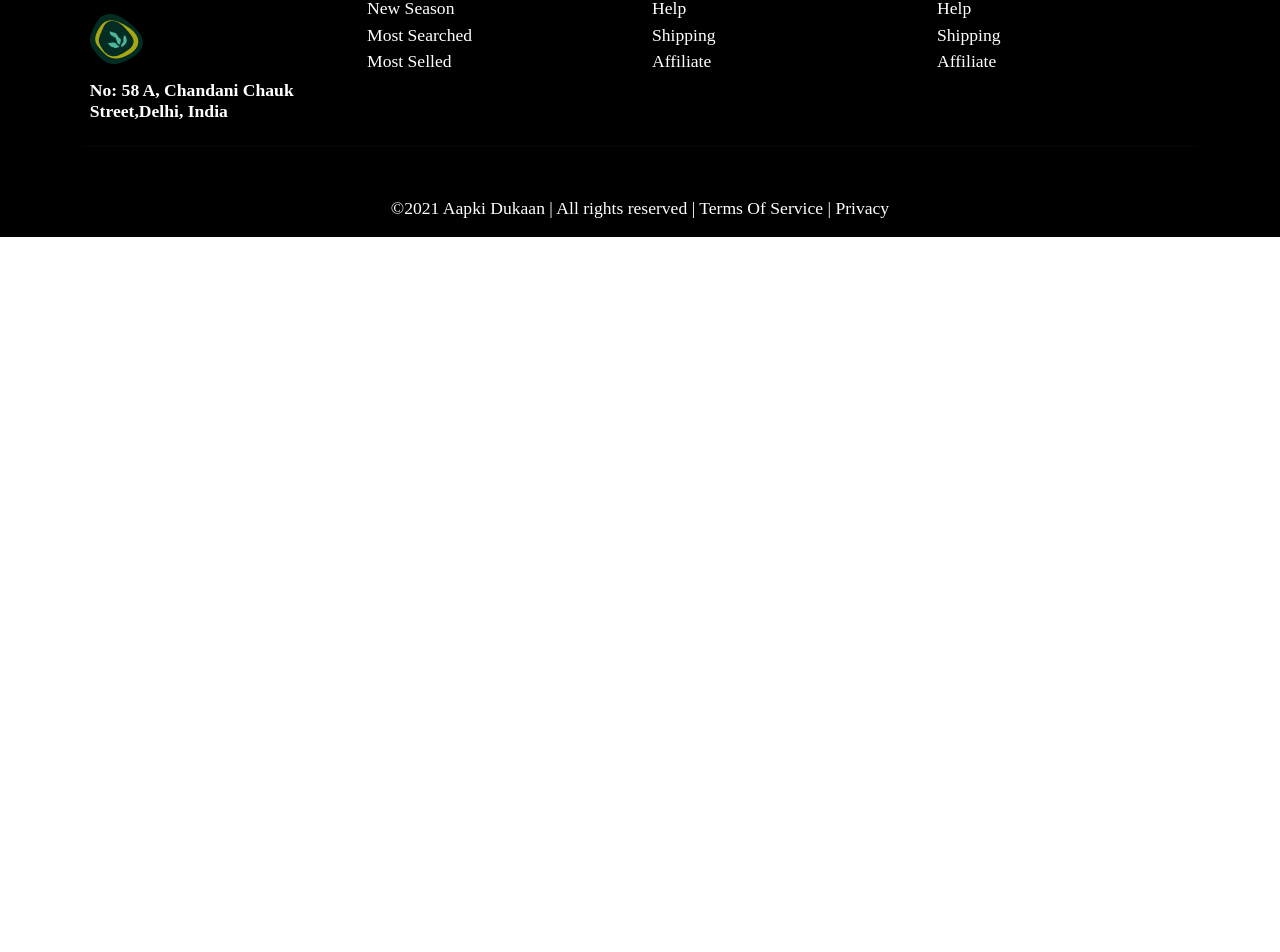
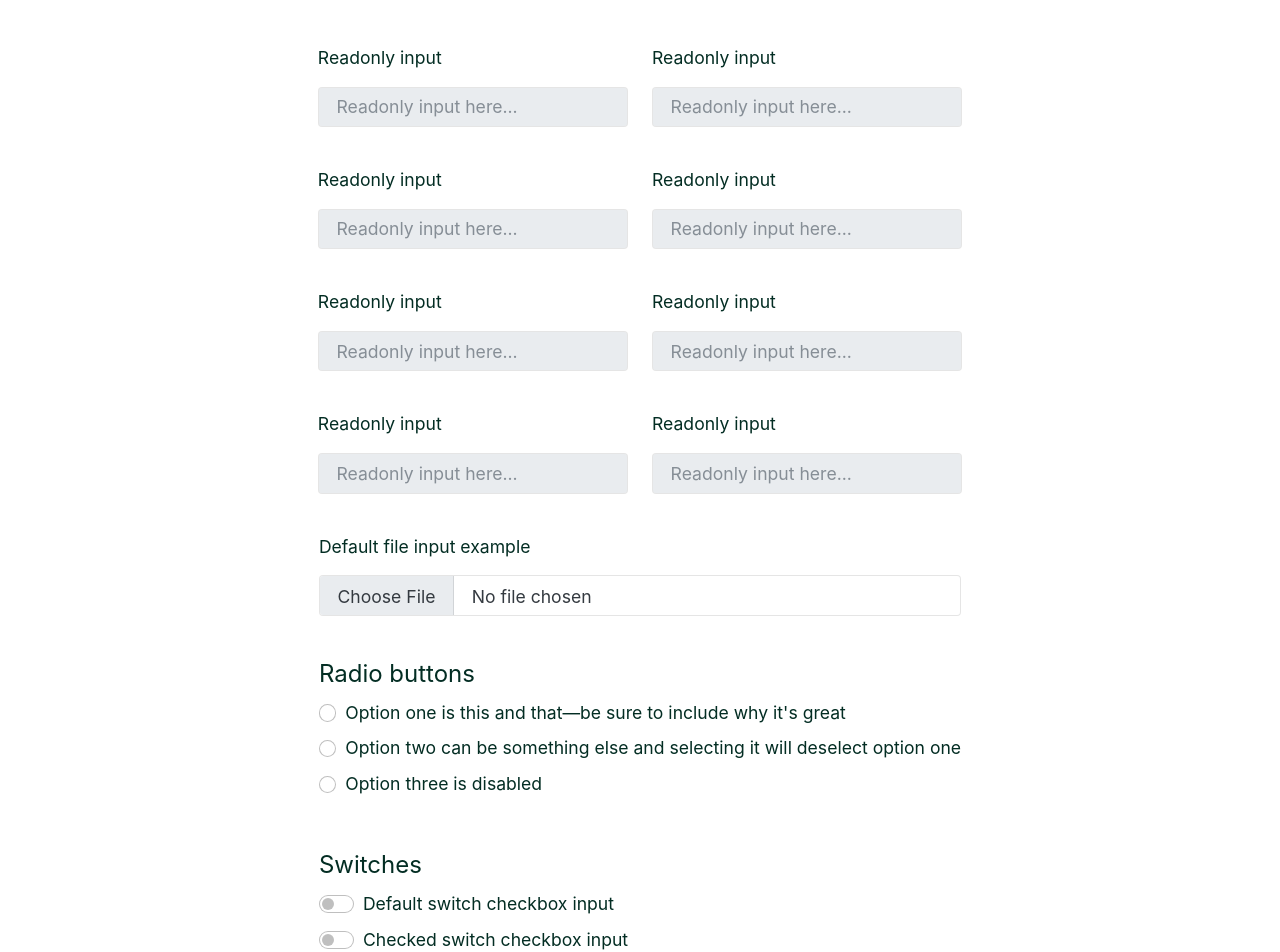
Before and after one commit to pratik8696/EcommerceWebsite_V2.0, a React (Create React App) app: page /profile in a window 1280 px wide. Shown: the part 516-1468 px from the top of the page. Before the commit the page ends 800 px from the top, so only its background shows below. Built offline with nearby package versions, Linux system fonts and the light colour scheme.

Commit message:
testimonials to be done

```diff
--- a/src/components/Screens/Profile.js
+++ b/src/components/Screens/Profile.js
@@ -1,10 +1,11 @@
 import React from "react";
 import Form from "../Sub-comp/Form";
-import { Button, Row, Col, Image,ListGroup } from "react-bootstrap";
+import { Button, Row, Col, Image, ListGroup } from "react-bootstrap";
 import { BrowserRouter as Router, Link, Switch, Route } from "react-router-dom";
 import Header from "../Sub-comp/Header"
 import Footer from "../Sub-comp/Footer"
 import Inputgroup from "../Partials/Inputgroup";
+import { Navbar, Container, Nav } from "react-bootstrap";
 
 function Profile() {
     return (
@@ -12,20 +13,157 @@ function Profile() {
             <Header />
             <Inputgroup />
             <main >
-            <Row style={{backgroundColor:"Black"}}>
-                <Col lg={6} md={6} sm={12} xl={6}>
+                <br />
+                <div style={{ display: "flex", justifyContent: "center" }} >
                     <div>
-                        <span style={{padding:"20%"}}>
-                        <Image src="avatar-2.png" />
+                        <h1>User Profile</h1>
+                        <br />
+                        <span style={{ padding: "0%" }}>
+                            <Image src="avatar-2.png" />
                         </span>
                     </div>
+                </div>
+                <div style={{ display: "flex", justifyContent: "center" }}>
+                    <Row>
+                        <Col xl={6} lg={6} md={6} sm={6} xs={6} >
+                            <div class="form-group">
+                                <fieldset>
+                                    <label class="form-label mt-4" for="readOnlyInput">Readonly input</label>
+                                    <input class="form-control" id="readOnlyInput" type="text" placeholder="Readonly input here..." readonly="" />
+                                </fieldset>
+                            </div>
 
-                </Col >
-                <Col lg={6} xl={6} sm={12} xl={6}>
+                        </Col>
+                        <Col xl={6} lg={6} md={6} sm={6} xs={6} >
+                            <div class="form-group">
+                                <fieldset>
+                                    <label class="form-label mt-4" for="readOnlyInput">Readonly input</label>
+                                    <input class="form-control" id="readOnlyInput" type="text" placeholder="Readonly input here..." readonly="" />
+                                </fieldset>
+                            </div>
+                        </Col>
+                    </Row>
 
-                </Col>
-            </Row>
-                </main >
+                </div>
+
+                <div style={{ display: "flex", justifyContent: "center" }}>
+                    <Row>
+                        <Col xl={6} lg={6} md={6} sm={6} xs={6} >
+                            <div class="form-group">
+                                <fieldset>
+                                    <label class="form-label mt-4" for="readOnlyInput">Readonly input</label>
+                                    <input class="form-control" id="readOnlyInput" type="text" placeholder="Readonly input here..." readonly="" />
+                                </fieldset>
+                            </div>
+
+                        </Col>
+                        <Col xl={6} lg={6} md={6} sm={6} xs={6} >
+                            <div class="form-group">
+                                <fieldset>
+                                    <label class="form-label mt-4" for="readOnlyInput">Readonly input</label>
+                                    <input class="form-control" id="readOnlyInput" type="text" placeholder="Readonly input here..." readonly="" />
+                                </fieldset>
+                            </div>
+                        </Col>
+                    </Row>
+
+                </div>
+                <div style={{ display: "flex", justifyContent: "center" }}>
+                    <Row>
+                        <Col xl={6} lg={6} md={6} sm={6} xs={6} >
+                            <div class="form-group">
+                                <fieldset>
+                                    <label class="form-label mt-4" for="readOnlyInput">Readonly input</label>
+                                    <input class="form-control" id="readOnlyInput" type="text" placeholder="Readonly input here..." readonly="" />
+                                </fieldset>
+                            </div>
+
+                        </Col>
+                        <Col xl={6} lg={6} md={6} sm={6} xs={6} >
+                            <div class="form-group">
+                                <fieldset>
+                                    <label class="form-label mt-4" for="readOnlyInput">Readonly input</label>
+                                    <input class="form-control" id="readOnlyInput" type="text" placeholder="Readonly input here..." readonly="" />
+                                </fieldset>
+                            </div>
+                        </Col>
+                    </Row>
+
+                </div>
+                <div style={{ display: "flex", justifyContent: "center" }}>
+                    <Row>
+                        <Col xl={6} lg={6} md={6} sm={6} xs={6} >
+                            <div class="form-group">
+                                <fieldset>
+                                    <label class="form-label mt-4" for="readOnlyInput">Readonly input</label>
+                                    <input class="form-control" id="readOnlyInput" type="text" placeholder="Readonly input here..." readonly="" />
+                                </fieldset>
+                            </div>
+
+                        </Col>
+                        <Col xl={6} lg={6} md={6} sm={6} xs={6} >
+                            <div class="form-group">
+                                <fieldset>
+                                    <label class="form-label mt-4" for="readOnlyInput">Readonly input</label>
+                                    <input class="form-control" id="readOnlyInput" type="text" placeholder="Readonly input here..." readonly="" />
+                                </fieldset>
+                            </div>
+                        </Col>
+                    </Row>
+
+                </div>
+                <div style={{ display: "flex", justifyContent: "center" }}>
+                    <Row>
+                        <Col xl={12} lg={12} md={12} sm={12} xs={12} >
+                            <div class="form-group">
+                                <label for="formFile" class="form-label mt-4">Default file input example</label>
+                                <input class="form-control" type="file" id="formFile" />
+                            </div>
+                            <fieldset class="form-group">
+                                <legend class="mt-4">Radio buttons</legend>
+                                <div class="form-check">
+                                    <label class="form-check-label">
+                                        <input type="radio" class="form-check-input" name="optionsRadios" id="optionsRadios1" value="option1" checked="" />
+                                        Option one is this and that—be sure to include why it's great
+                                    </label>
+                                </div>
+                                <div class="form-check">
+                                    <label class="form-check-label">
+                                        <input type="radio" class="form-check-input" name="optionsRadios" id="optionsRadios2" value="option2" />
+                                        Option two can be something else and selecting it will deselect option one
+                                    </label>
+                                </div>
+                                <div class="form-check disabled">
+                                    <label class="form-check-label">
+                                        <input type="radio" class="form-check-input" name="optionsRadios" id="optionsRadios3" value="option3" disabled="" />
+                                        Option three is disabled
+                                    </label>
+                                </div>
+                            </fieldset>
+                            <fieldset>
+                                <legend class="mt-4">Switches</legend>
+                                <div class="form-check form-switch">
+                                    <input class="form-check-input" type="checkbox" id="flexSwitchCheckDefault" />
+                                    <label class ="form-check-label" for="flexSwitchCheckDefault">Default switch checkbox input</label>
+                                </div>
+                                <div class="form-check form-switch">
+                                    <input class="form-check-input" type="checkbox" id="flexSwitchCheckChecked" checked="" />
+                                    <label class ="form-check-label" for="flexSwitchCheckChecked">Checked switch checkbox input</label>
+                                </div>
+                            </fieldset>
+
+                        </Col>
+                    </Row>
+
+                </div>
+
+
+
+
+
+                <br /><br />
+                <br /><br />
+            </main >
             <Footer />
         </div>
     );
--- a/src/components/Sub-comp/Header.js
+++ b/src/components/Sub-comp/Header.js
@@ -6,8 +6,8 @@ function Header() {
         <div>
             <nav className="navbar navbar-expand-lg navbar-light bg-light sticky-top position-sticky navpos">
                 <div className="container-fluid">
-                    <a className="navbar-brand" href="#"><img src="/logo.png" className="logoinnav">
-                    </img><h5 className="logoheading">Aapki Dukaan</h5></a>
+                    <Link to="/"><span className="navbar-brand"><img src="/logo.png" className="logoinnav">
+                    </img><h5 className="logoheading">Aapki Dukaan</h5></span></Link>
                     <button className="navbar-toggler" type="button" data-bs-toggle="collapse" data-bs-target="#navbarColor03" aria-controls="navbarColor03" aria-expanded="false" aria-label="Toggle navigation">
                         <span className="navbar-toggler-icon"></span>
                     </button>
```
